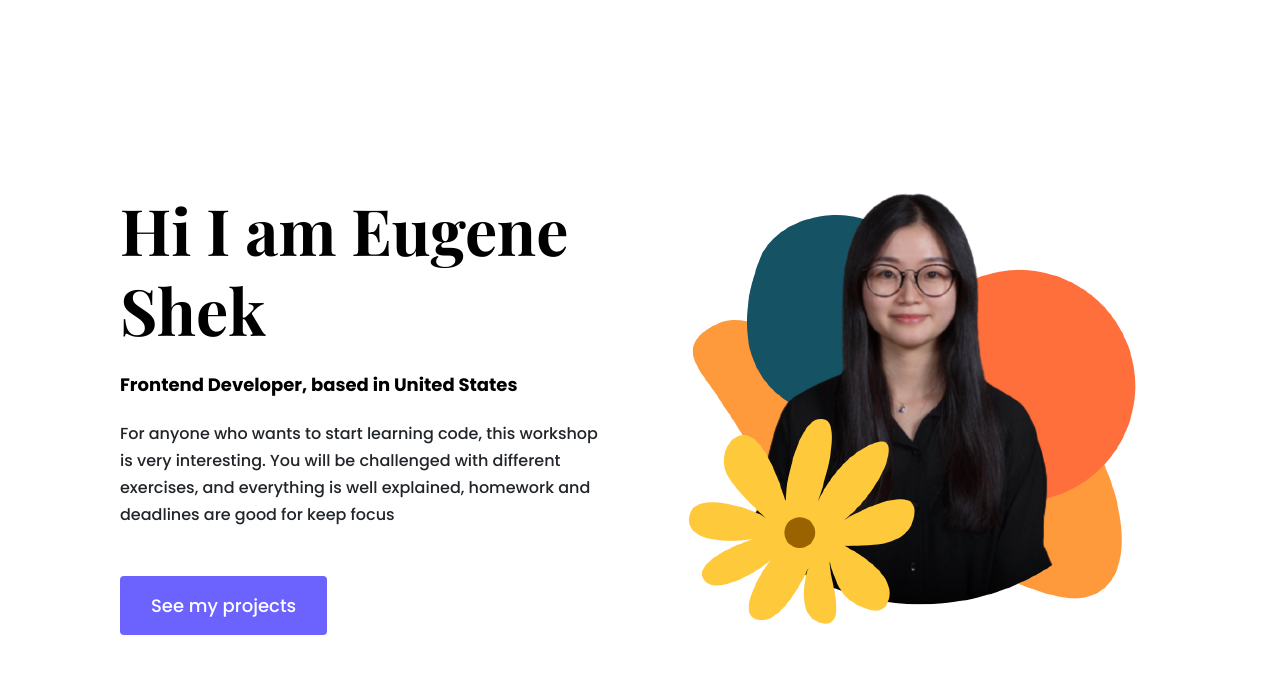
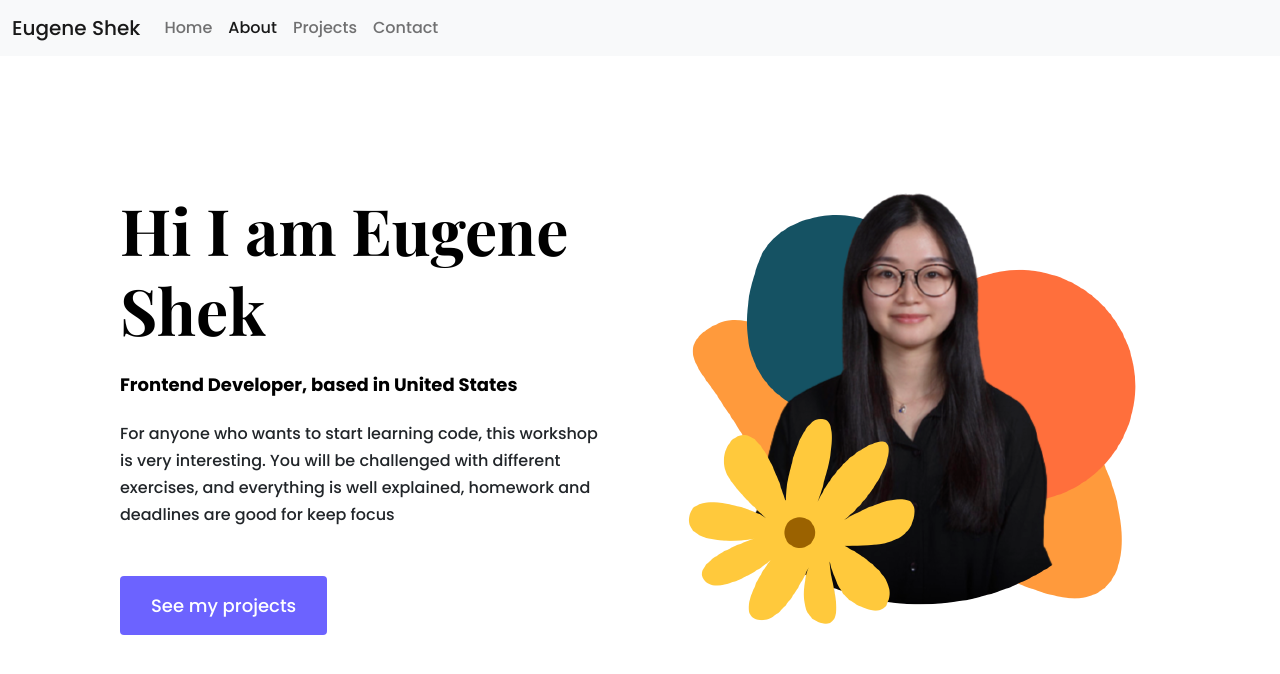
Before and after one commit to Shekeugene/Eugene-Shek-Protfoilo, a plain HTML site: page about.html in a window 1280 px wide. Drawn offline with nearby package versions, Linux system fonts and the light colour scheme.

Commit message:
updated the nav bar

```diff
--- a/about.html
+++ b/about.html
@@ -14,6 +14,30 @@
     <link rel="stylesheet" href="styles.css">
 </head>
 <body>
+    <body class="about">
+        <nav class="navbar navbar-expand-lg navbar-light bg-light fixed-top">
+            <div class="container-fluid">
+              <a class="navbar-brand" href="index.html">Eugene Shek</a>
+              <button class="navbar-toggler" type="button" data-bs-toggle="collapse" data-bs-target="#navbarSupportedContent" aria-controls="navbarSupportedContent" aria-expanded="false" aria-label="Toggle navigation">
+                <span class="navbar-toggler-icon"></span>
+              </button>
+              <div class="collapse navbar-collapse" id="navbarSupportedContent">
+                <ul class="navbar-nav me-auto mb-2 mb-lg-0">
+                  <li class="nav-item">
+                    <a class="nav-link" aria-current="page" href="index.html">Home</a>
+                  </li>
+                  <li class="nav-item">
+                    <a class="nav-link active" href="about.html">About</a>
+                  </li>
+                  <li class="nav-item">
+                    <a class="nav-link" href="projects.html">Projects</a>
+                  </li>
+                  <li class="nav-item">
+                    <a class="nav-link" href="contact.html">Contact</a>
+                  </li>
+              </div>
+            </div>
+          </nav>
     <div class="container about-page">
         <div class="row">
             <div class="col-lg-6">
```
Also changed, not shown: index.html (+24 -1 lines).
